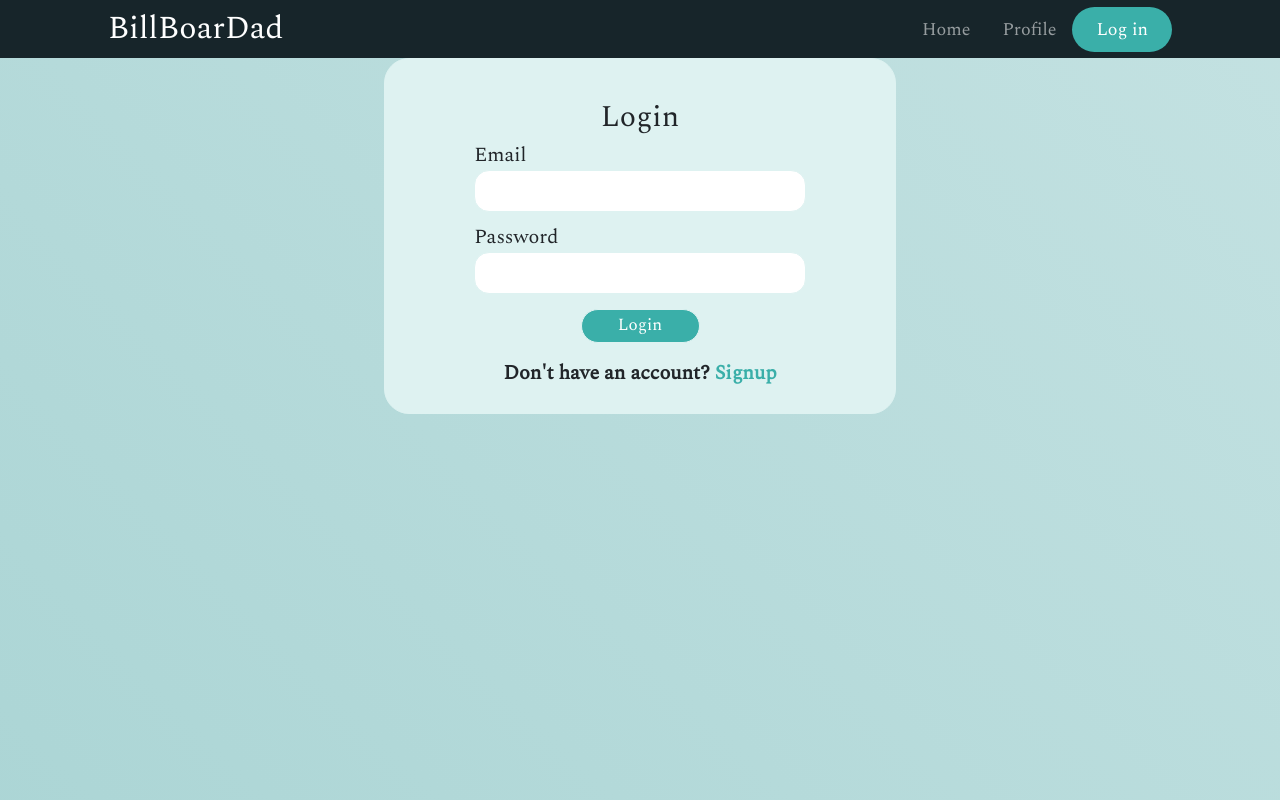
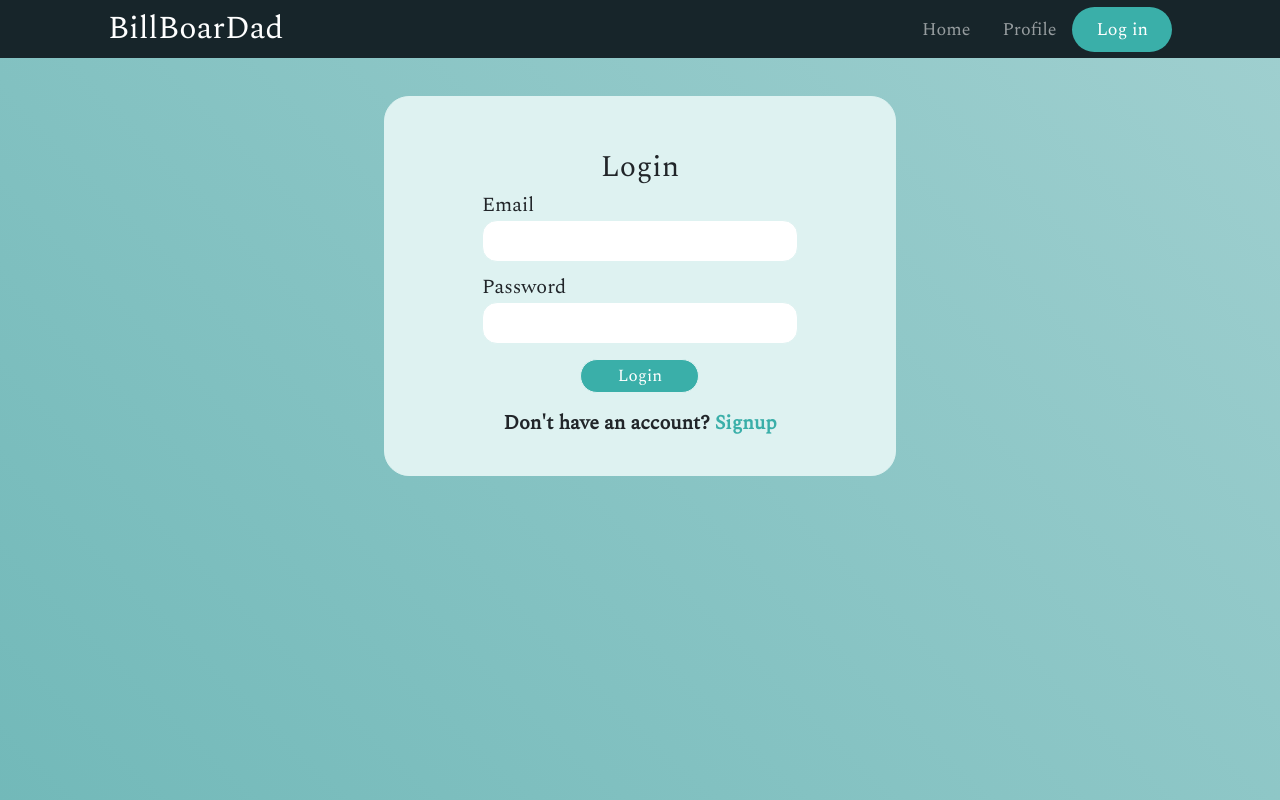
Before and after one commit to shynkwanchi/rmit-billboardad, a React (Create React App) app in the folder client/: page /login in a window 1280 px wide. Built offline with nearby package versions, Linux system fonts and the light colour scheme.

Commit message:
login and main page fixing

```diff
--- a/client/src/App.css
+++ b/client/src/App.css
@@ -1,5 +1,5 @@
 body {
-    background: linear-gradient(45deg, #80c0c0,#99cccc,#b3d9d9,#cce6e6);
+    background: linear-gradient(45deg, #198d8d,#4da6a6,#80c0c0,#b3d9d9);
     background-size: 400% 400%;
     animation: gradientBG 15s ease infinite;
 }
--- a/client/src/components/Card/card.css
+++ b/client/src/components/Card/card.css
@@ -1,6 +1,5 @@
-
 .item-container {
-    margin: 1px;
+    margin: 40px;
     padding: 12px;
     cursor: pointer;
     transition: all 0.5s ease;
--- a/client/src/components/Card/card.js
+++ b/client/src/components/Card/card.js
@@ -5,7 +5,7 @@ import "./card.css";
 
 const Card = props => {
     return (
-        <div className="col-12 col-sm-6 col-md-4 bg-light item-container ">
+        <div className="col-12 col-sm-6 col-md-3 bg-light item-container ">
             <Link to={`/details/${props.id}`} >
                 <div className="image-container">
                     <img src={thumbnail} alt="item-thumbnail" />
--- a/client/src/components/LoginSignup/LoginForm.module.css
+++ b/client/src/components/LoginSignup/LoginForm.module.css
@@ -4,13 +4,14 @@
   font-family: "Spectral", serif;
   font-size: 20px;
   box-sizing: border-box;
-  position: relative;
+  position: flex;
   margin: auto;
-
+  padding: 12px;
   background: #def2f1;
   border: 1px solid #def2f1;
   border-radius: 25px;
   align-items: center;
+  margin-top: 3%;
 }
 
 .form {
--- a/client/src/routes/user-routes/Home/home.js
+++ b/client/src/routes/user-routes/Home/home.js
@@ -40,7 +40,7 @@ const Home = () => {
                             <option value="Topic 3">Topic 3</option>
                         </select>
                     </div> */}
-                    <div className="col-6 col-sm-4 col-md-4 filter-container">
+                    <div className="col-6 col-sm-4 col-md-3 filter-container">
                         Price range
                         <select className="form-select" aria-label="Select price range" onChange={e => {
                             let selectedType;
```
